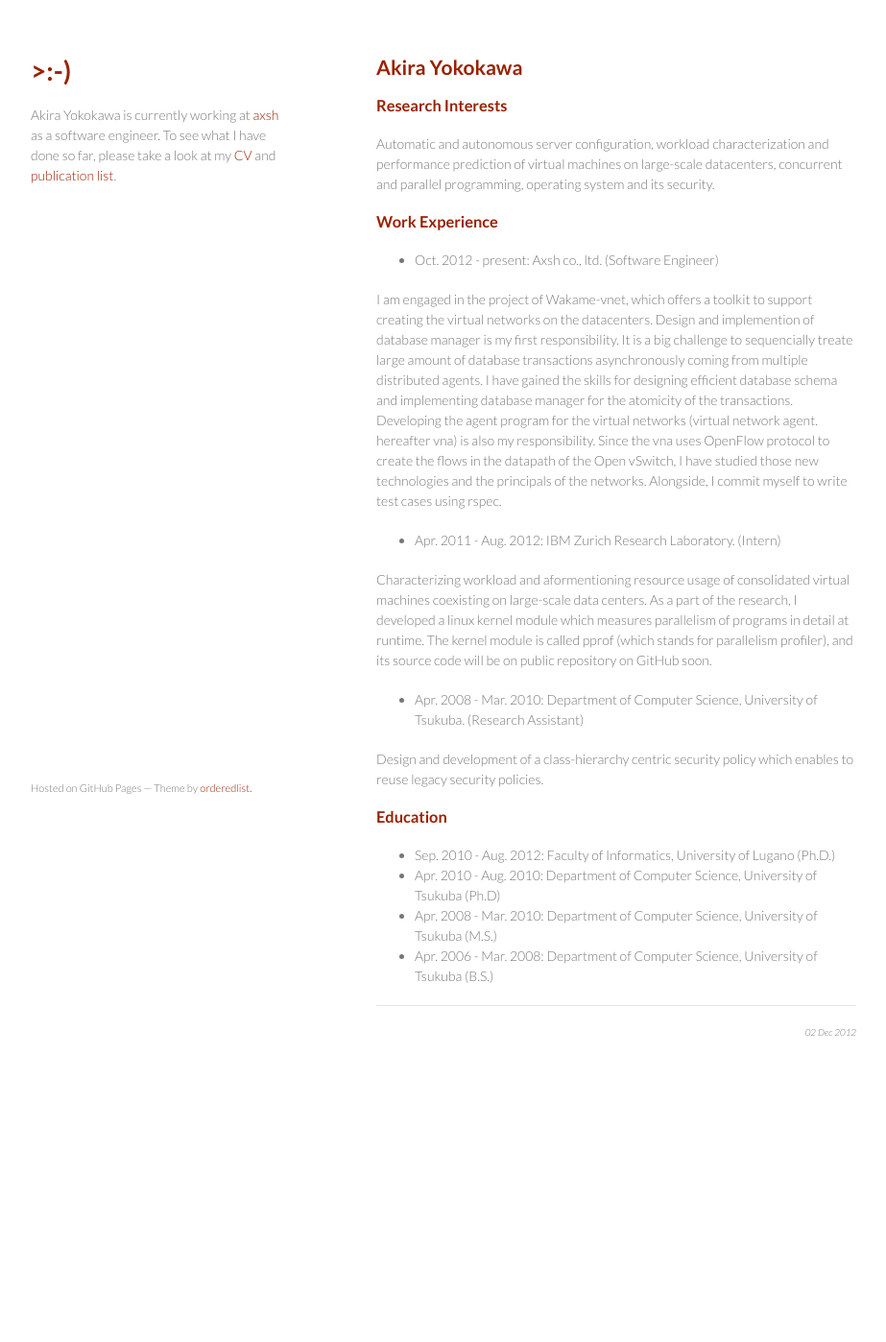
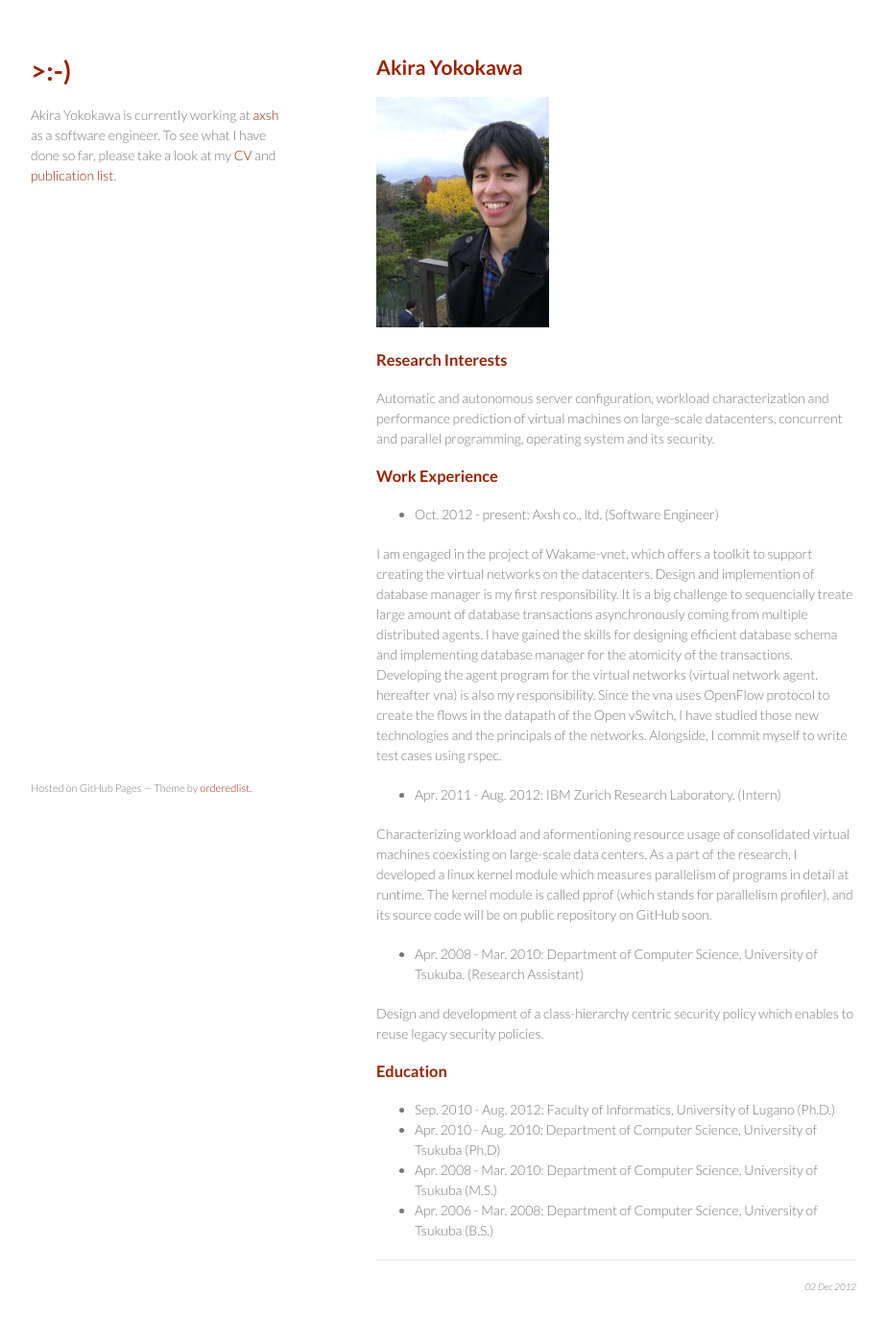
Before and after one commit to akry/akry.github.com, a Jekyll site: the page built from _posts/2012-12-02-cv.md, in a window 1280 px wide. Shown: the whole page at 96% size, without its empty margins (178-1101 px from the left). Built offline with Jekyll 4.4.1, drawn with Linux system fonts in a browser that asks for light colours; before the commit the page ends 1133 px from its top, so only the background shows below that.

Commit message:
Added profile image.

```diff
--- a/_layouts/default.html
+++ b/_layouts/default.html
@@ -16,8 +16,7 @@
     <div class="wrapper">
       <header>
         <h1><a href="{{ site.uri }}">&gt;:-)</a></h1>
-	Akira Yokokawa is currently working at <a href="http://axsh.jp/" target="_blank">axsh</a> as a software engineer.
-	To see what I have done so far, please take a look at my <a href="/cv.html">CV</a> and <a href="/publications.html">publication list</a>.
+        <p>Akira Yokokawa is currently working at <a href="http://axsh.jp/" target="_blank">axsh</a> as a software engineer. To see what I have done so far, please take a look at my <a href="/cv.html">CV</a> and <a href="/publications.html">publication list</a>.</p>
       </header>
       <section>
 
--- a/_posts/2012-12-02-cv.md
+++ b/_posts/2012-12-02-cv.md
@@ -2,6 +2,8 @@
 layout: post
 title: Akira Yokokawa
 ---
+
+![Akira Yokokawa](/assets/akirayokokawa.JPG)
 
 ### Research Interests
 
```
Also changed, not shown: assets/akirayokokawa.JPG (added).
